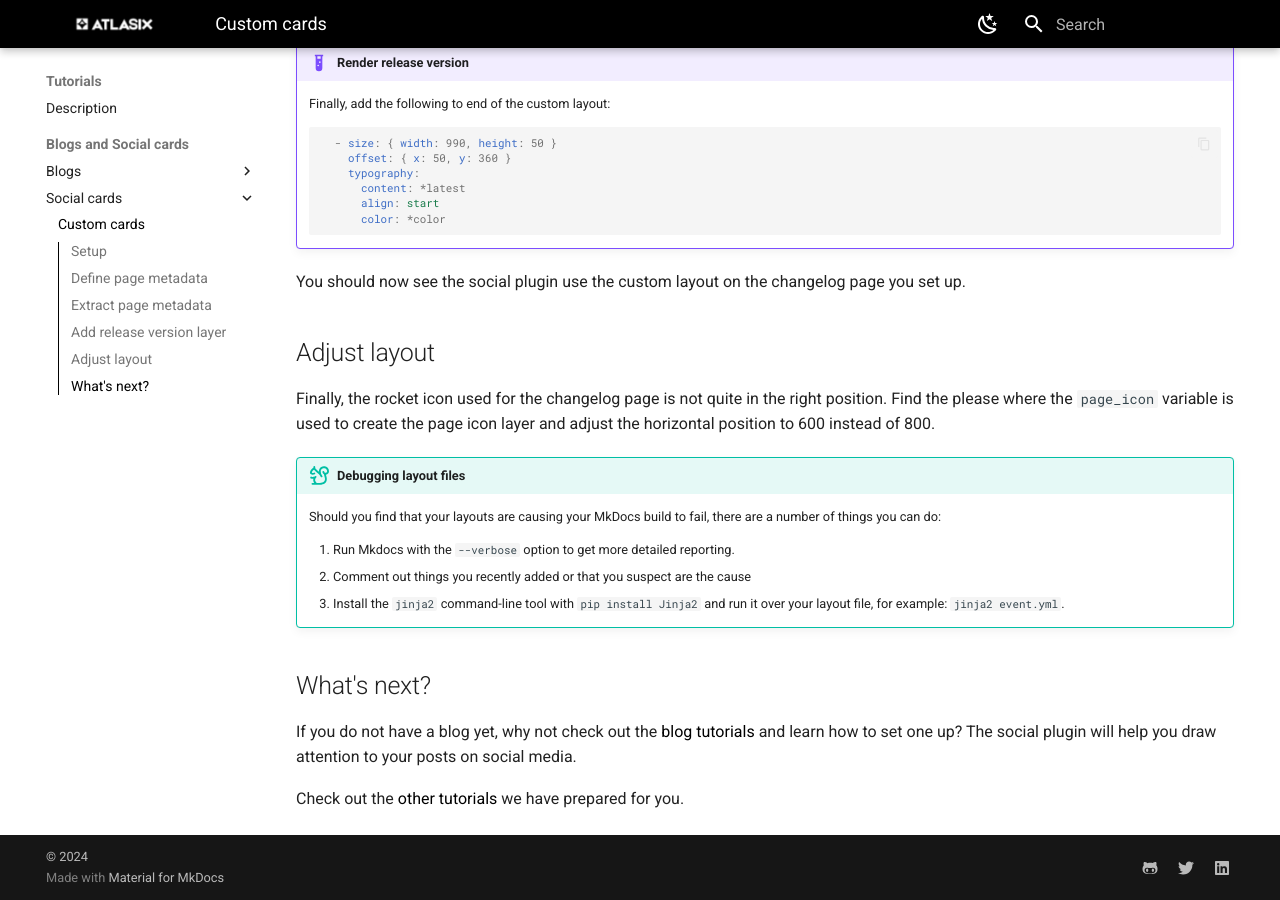
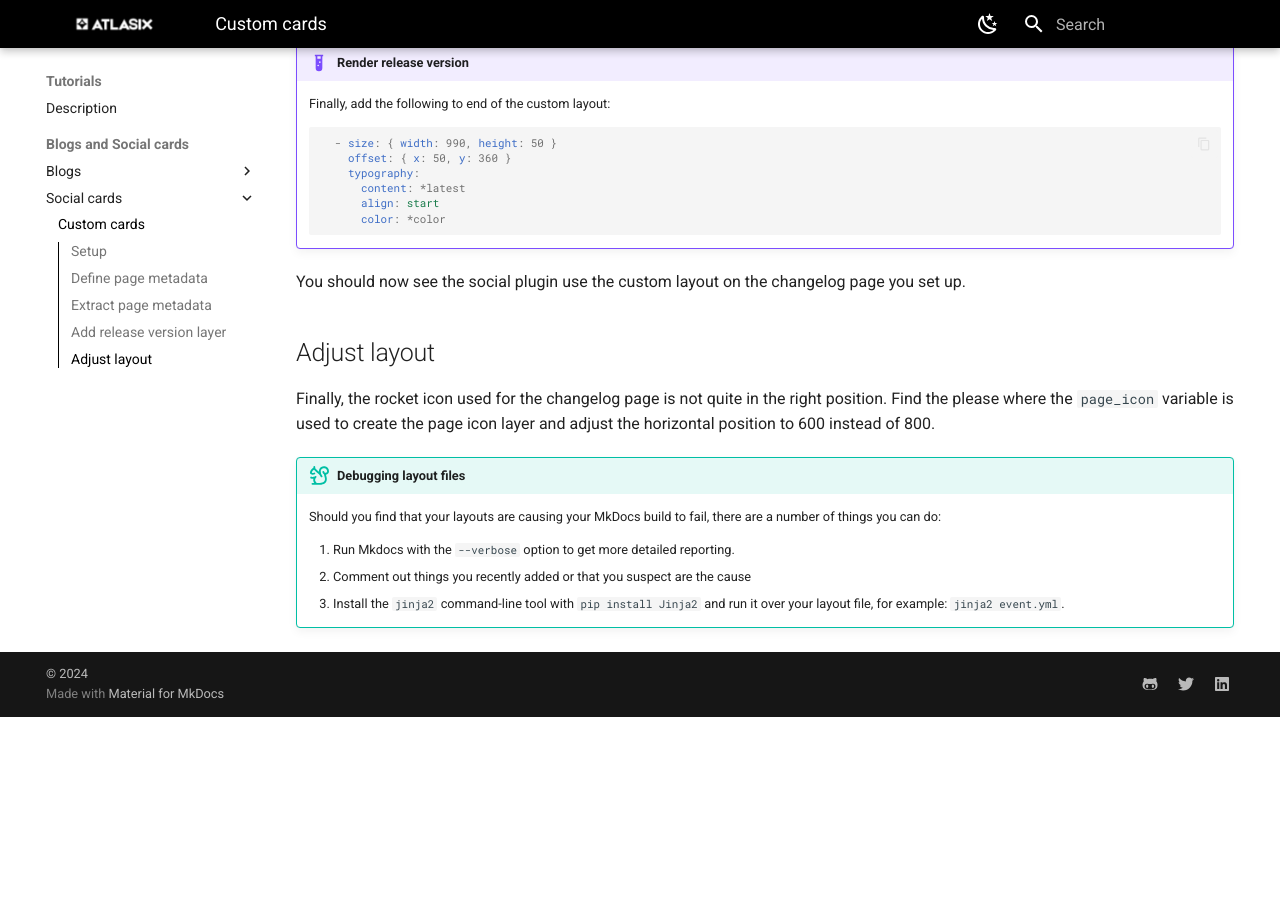
Before and after one commit to Slavik89/Atlasix-mkdocs-site, an MkDocs documentation site: the page built from docs/tutorials/social/custom.md, in a window 1280 px wide and 900 px high, scrolled down 2028 px. Built offline with MkDocs 1.6.1 and Material for MkDocs 9.7.7, drawn with Linux system fonts in a browser that asks for light colours; after the commit the page ends 2745 px from its top, so only the background shows below that.

Commit message:
Small refactoring related to the text

```diff
--- a/docs/tutorials/social/custom.md
+++ b/docs/tutorials/social/custom.md
@@ -132,11 +132,3 @@ page icon layer and adjust the horizontal position to 600 instead of 800.
     2. Comment out things you recently added or that you suspect are the cause
     3. Install the `jinja2` command-line tool with `pip install Jinja2` and
        run it over your layout file, for example: `jinja2 event.yml`.
-
-## What's next?
-
-If you do not have a blog yet, why not check out the
-[blog tutorials](../index.md#blogs) and learn how to set one up? The social
-plugin will help you draw attention to your posts on social media.
-
-Check out the [other tutorials](../index.md) we have prepared for you.
--- a/mkdocs.yml
+++ b/mkdocs.yml
@@ -62,8 +62,8 @@ nav:
         - tutorials/social/custom.md
 
 
-  - Markdown Extentions:
-      - 'Admonitions': markdown_extentions.md
+  - Markdown extensions:
+      - 'Admonitions': markdown_extensions.md
 
 extra:
   social:
```
Also changed, not shown: docs/getting-started.md (+0 -1 lines), docs/markdown_extensions.md (renamed from docs/markdown_extentions.md).
